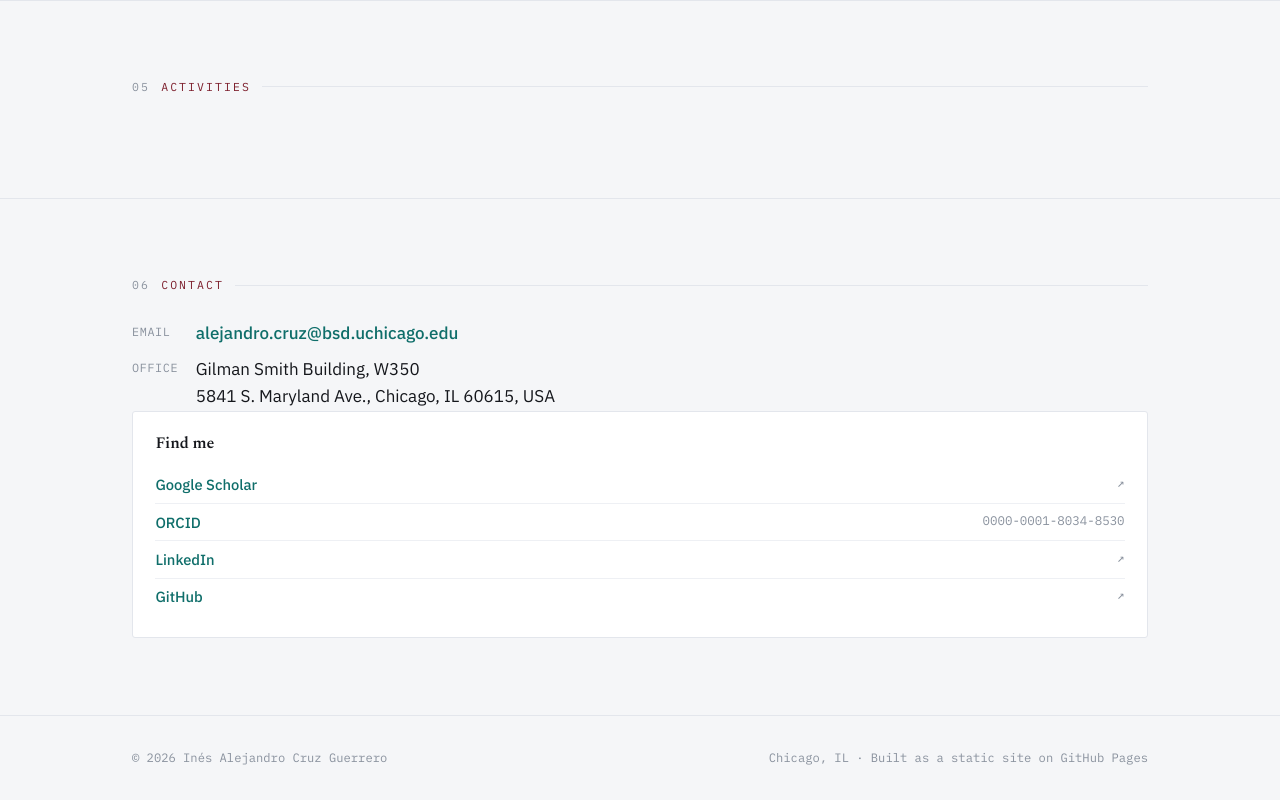
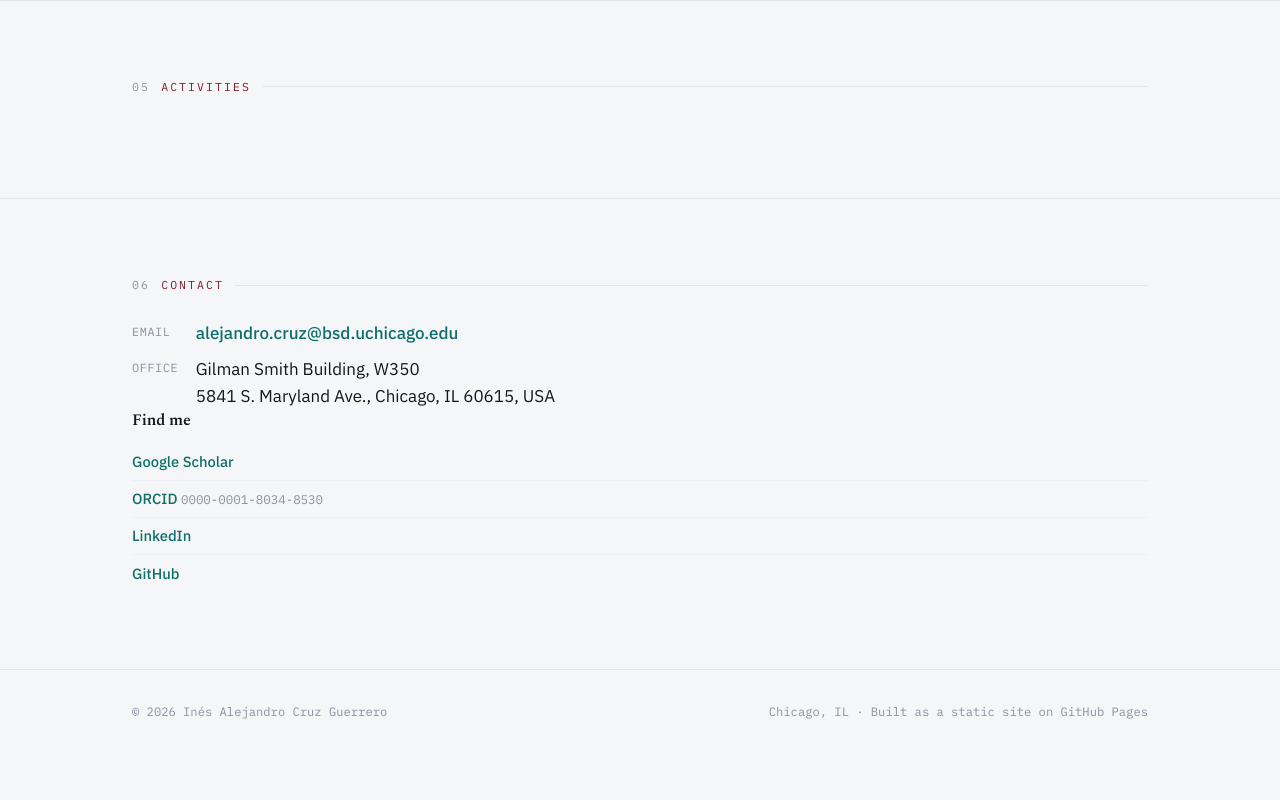
Before and after one commit to Alejandro-uchicago/Website, a plain HTML site: page index.html in a window 1280 px wide. Shown: the part 8331-9131 px from the top of the page. After the commit the page ends 9084 px from the top, so only its background shows below. Drawn offline with nearby package versions, Linux system fonts and the light colour scheme.

Commit message:
update 4

```diff
--- a/assets/css/style.css
+++ b/assets/css/style.css
@@ -254,6 +254,10 @@ section + section { border-top: 1px solid var(--line); }
 }
 
 /* =========================== CONTACT ==================================== */
+.find-me { list-style: none; margin: 0; padding: 0; }
+.find-me li { padding: 0.4rem 0; border-top: 1px solid var(--line-soft); font-size: 0.92rem; }
+.find-me li:first-child { border-top: 0; }
+.find-me__id { font-family: var(--mono); font-size: 0.78rem; color: var(--ink-faint); }
 .contact a { font-weight: 500; }
 .contact dl { display: grid; grid-template-columns: auto 1fr; gap: 0.55rem 1.1rem; margin: 0; max-width: 36rem; }
 .contact dt { font-family: var(--mono); font-size: 0.74rem; letter-spacing: 0.05em; text-transform: uppercase; color: var(--ink-faint); padding-top: 0.15rem; }
--- a/index.html
+++ b/index.html
@@ -228,13 +228,13 @@
           <dt>Office</dt><dd>Gilman Smith Building, W350<br>5841 S. Maryland Ave., Chicago, IL 60615, USA</dd>
         </dl>
       </div>
-      <div class="side-card">
-        <h3>Find me</h3>
-        <ul>
-          <li><span><a href="https://scholar.google.com/citations?user=6WnxDuUAAAAJ&hl=en">Google Scholar</a></span><span>↗</span></li>
-          <li><span><a href="https://orcid.org/0000-0001-8034-8530">ORCID</a></span><span>0000-0001-8034-8530</span></li>
-          <li><span><a href="https://www.linkedin.com/in/i-a-cruz-guerrero">LinkedIn</a></span><span>↗</span></li>
-          <li><span><a href="https://github.com/Alejandro-uchicago">GitHub</a></span><span>↗</span></li>
+      <div>
+        <h3 style="margin:0 0 0.9rem;font-size:1rem">Find me</h3>
+        <ul class="find-me">
+          <li><a href="https://scholar.google.com/citations?user=6WnxDuUAAAAJ&hl=en">Google Scholar</a></li>
+          <li><a href="https://orcid.org/0000-0001-8034-8530">ORCID</a> <span class="find-me__id">0000-0001-8034-8530</span></li>
+          <li><a href="https://www.linkedin.com/in/i-a-cruz-guerrero">LinkedIn</a></li>
+          <li><a href="https://github.com/Alejandro-uchicago">GitHub</a></li>
         </ul>
       </div>
     </div>
```
